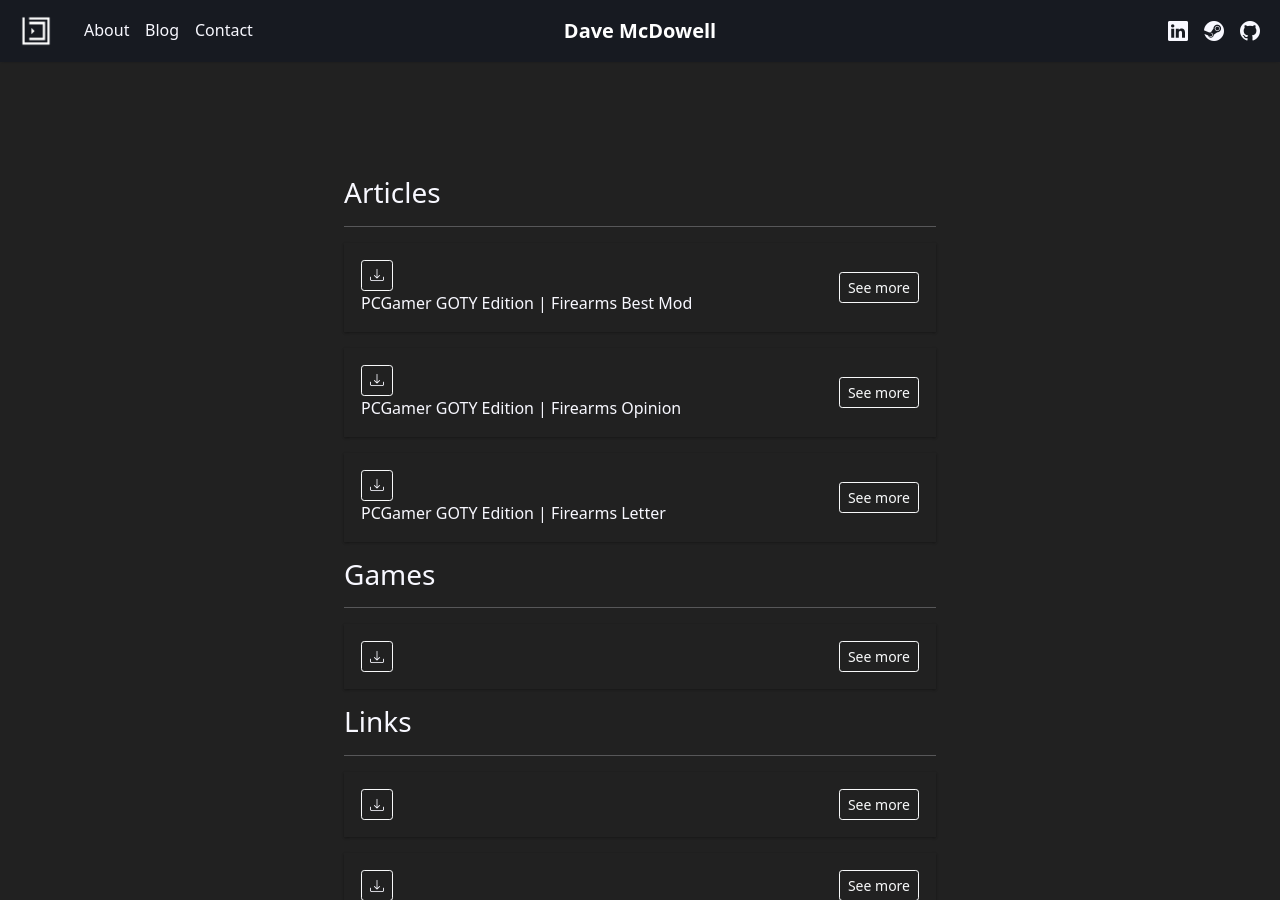
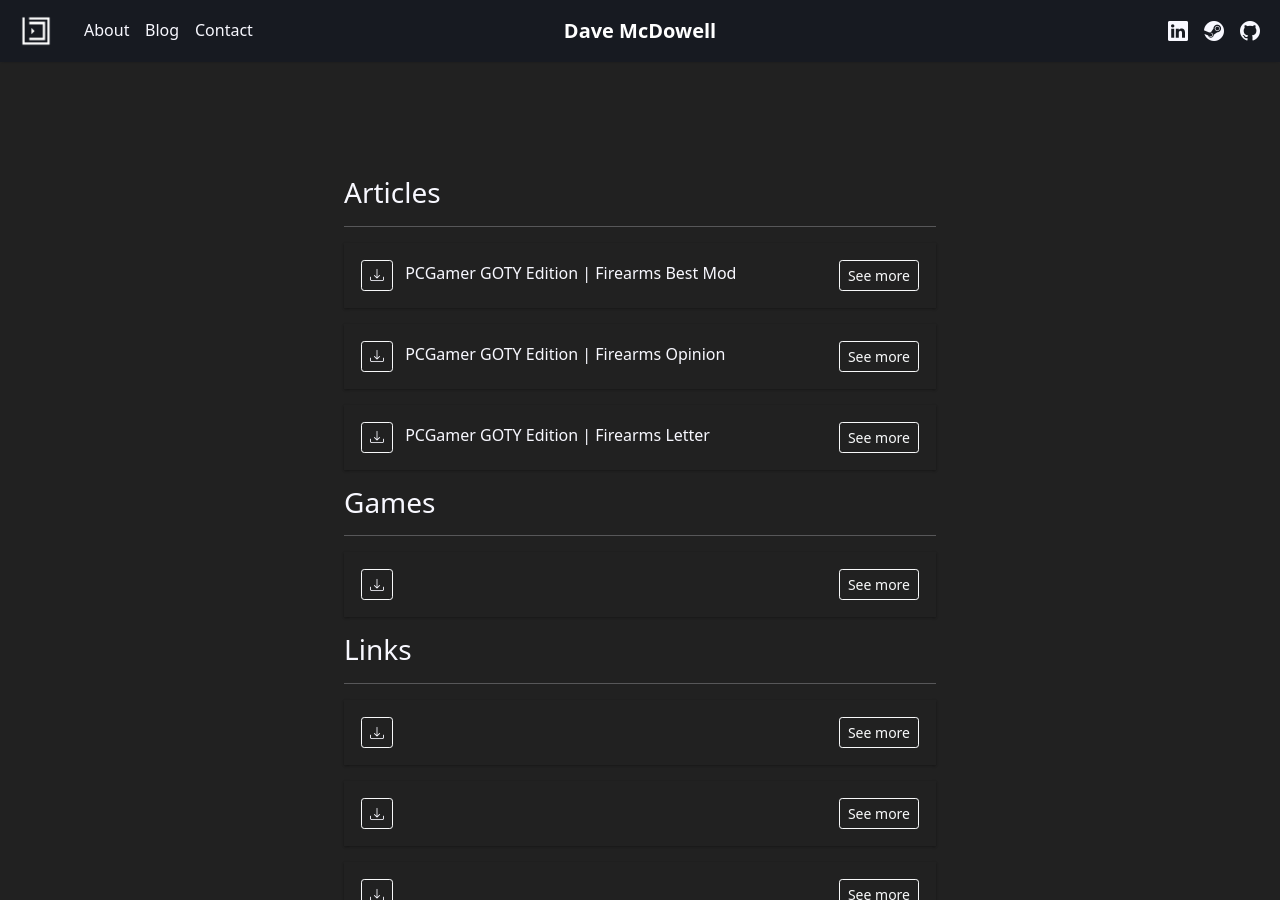
Before and after one commit to davemcdowell/portfolio, a Jekyll site: the page built from downloads.html, in a window 1280 px wide and 900 px high, scrolled down 901 px. Built offline with Jekyll 4.4.1, drawn with Linux system fonts in a browser that asks for light colours; nearby versions of some CDN libraries.

Commit message:
Update downloads.html

```diff
--- a/downloads.html
+++ b/downloads.html
@@ -20,7 +20,7 @@
               <div class="d-flex flex-row justify-content-between align-items-center highlight-border bs-sm-hover  p-3 my-3">
                 <div>
                   <a class="btn btn-sm btn-outline-light me-2" href="{{ item.url }}" download="{{ item.title | downcase | replace ' ', '_' }}"><i class="bi bi-download"></i></a>
-                  <p class="display-inline-block m-0">{{ item.title }}</p>
+                  <p class="d-inline-block m-0">{{ item.title }}</p>
                 </div>
                 <button class="btn btn-sm btn-outline-light" type="button" data-toggle="collapse" data-target="dl-{{ forloop.index }}" aria-expanded="false" aria-controls="dl-{{ forloop.index }}">
                   See more
```
